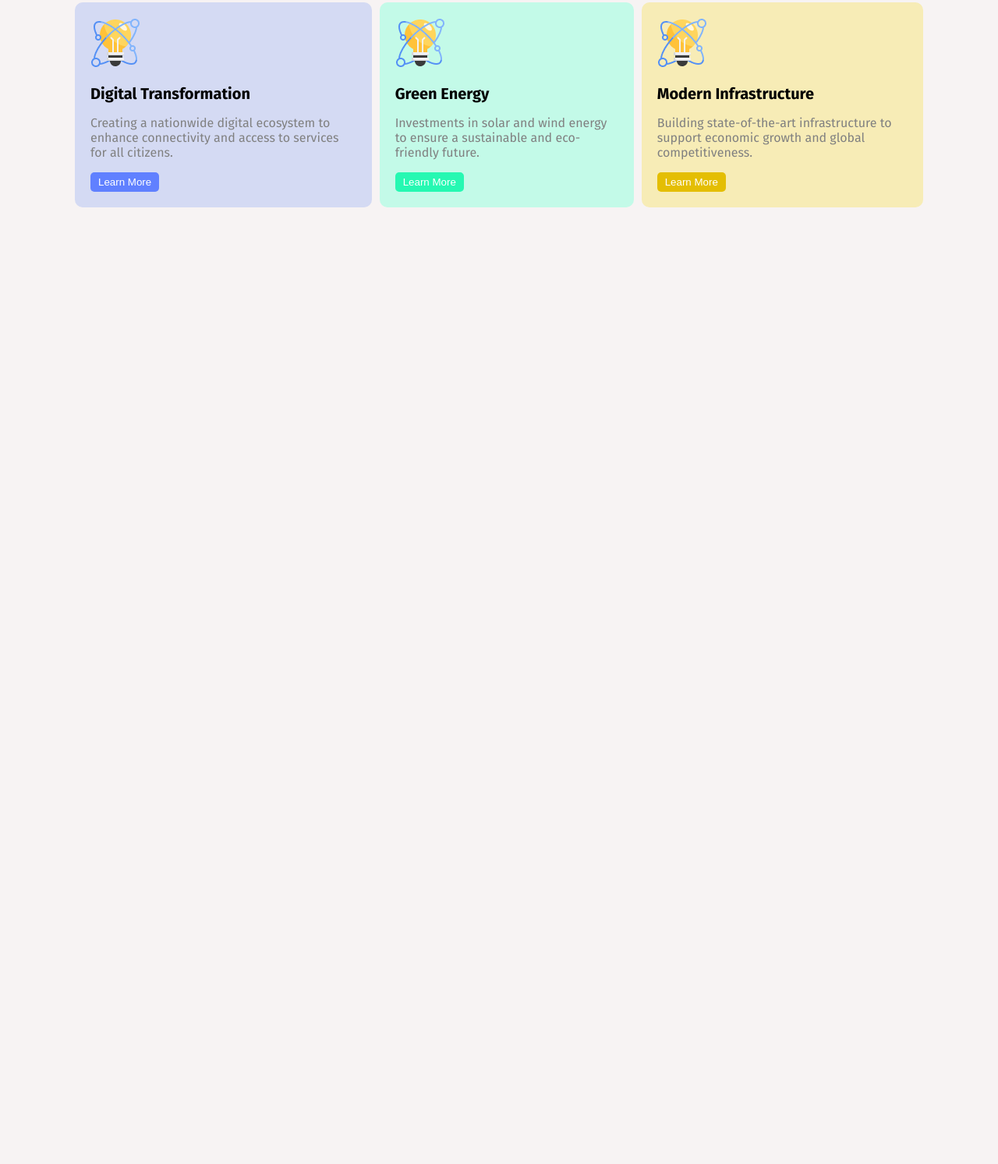
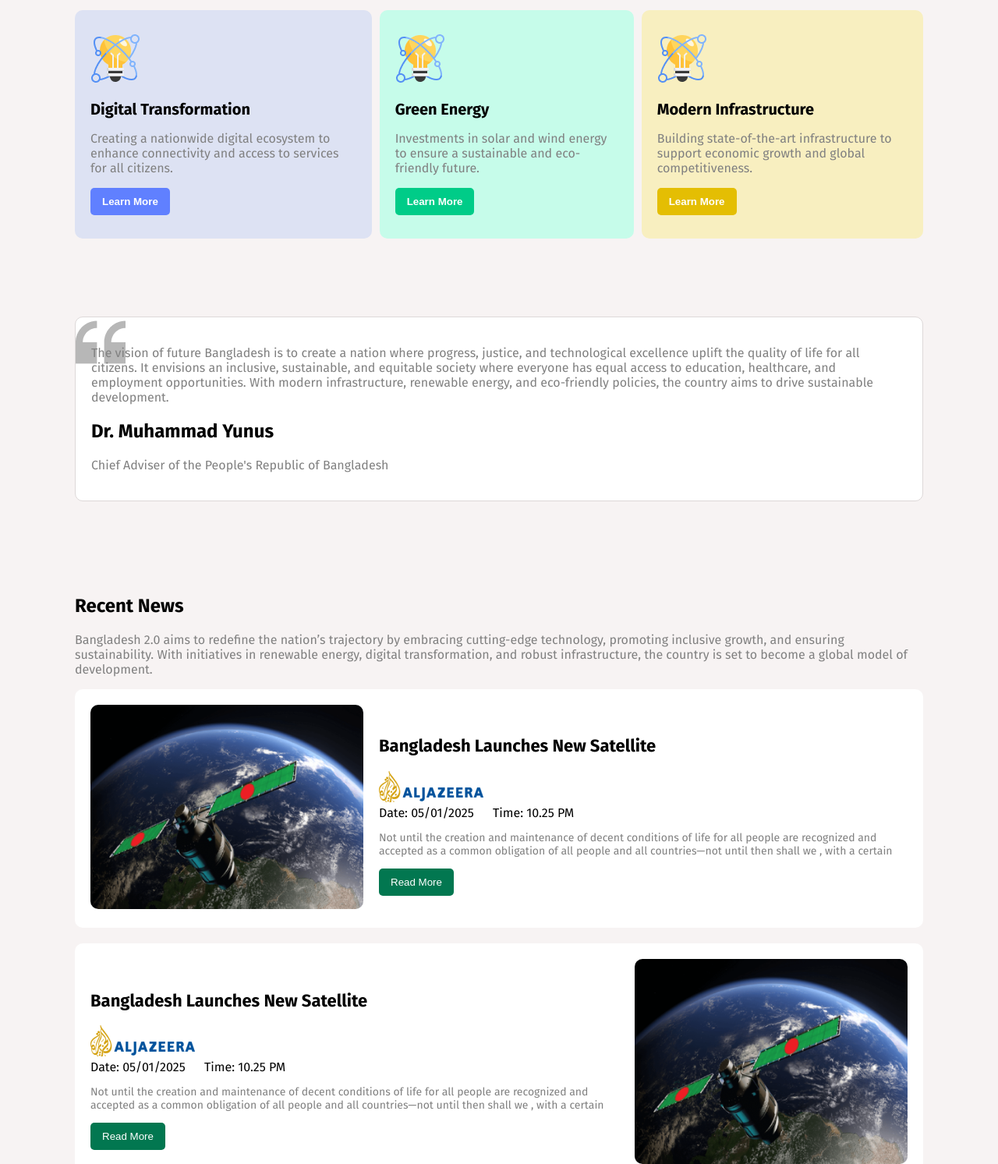
Before and after one commit to lipa-akter/1st-assaignment, a plain HTML site: page index.html in a window 1280 px wide. Shown: the part 1307-2800 px from the top of the page at 78% size. Before the commit the page ends 1653 px from the top, so only its background shows below. Drawn offline with Linux system fonts and the light colour scheme.

Commit message:
3rd commit

```diff
--- a/index.html
+++ b/index.html
@@ -94,6 +94,75 @@
                 </div>
             </div>
           </section>
+
+          <!-- others section -->
+           <section class="others">
+            <div class="container">
+                <p class="others-description">
+                    The vision of future Bangladesh is to create a nation where progress, justice, and technological excellence uplift the quality of life for all citizens. It envisions an inclusive, sustainable, and equitable society where everyone has equal access to education, healthcare, and employment opportunities. With modern infrastructure, renewable energy, and eco-friendly policies, the country aims to drive sustainable development. </p>
+                    <h1 class="others-title">Dr. Muhammad Yunus</h1>
+                    <p class="others-description">Chief Adviser of the People's Republic of Bangladesh</p>
+            </div>
+           </section>
+
+           <!-- Recent News-section -->
+           <section class="news-container">
+                <h1 class="news-content">Recent News</h1>
+                <p class="news-descriptions">Bangladesh 2.0 aims to redefine the nation’s trajectory by embracing cutting-edge technology, promoting inclusive growth, and ensuring sustainability. With initiatives in renewable energy, digital transformation, and robust infrastructure, the country is set to become a global model of development.</p>
+                <div class="resent-news">
+                   <div class="news">
+                        <img class="news-img" src="./assets/satelite.png" alt="">
+                    </div>
+                    <div class="news">
+                        <h1 class="news-title">Bangladesh Launches New Satellite</h1>
+                        <img  src="./assets/al-jazeera.png" alt=""><br>
+                        <time class="date" datetime="2025/01/12">Date: 05/01/2025</time>
+                        <time class="timee" datetime="2025/01/12">Time: 10.25 PM</time>
+
+                        <p class="news-description">Not until the creation and maintenance of decent conditions of life for all people are recognized and accepted as a common obligation of all people and all countries—not until then shall we  ,
+                        with a certain  </p>
+                        <button class="news-btn">Read More</button>
+                    </div>
+                </div>
+                <!-- news section 2 -->
+                  <div style="padding-top: 20px;">
+                    <div class="resent-news" style="padding-top: 20px;">
+
+                        <div class="news">
+                            <h1 class="news-title">Bangladesh Launches New Satellite</h1>
+                            <img  src="./assets/al-jazeera.png" alt=""><br>
+                            <time class="date" datetime="2025/01/12">Date: 05/01/2025</time>
+                            <time class="timee" datetime="2025/01/12">Time: 10.25 PM</time>
+
+                            <p class="news-description">Not until the creation and maintenance of decent conditions of life for all people are recognized and accepted as a common obligation of all people and all countries—not until then shall we  ,
+                            with a certain  </p>
+                            <button class="news-btn">Read More</button>
+                        </div>
+                        <div class="news">
+                           <img class="news-img" src="./assets/satelite.png" alt="">
+                       </div>
+                    </div>
+                  </div>
+                 <!-- recent section 3 -->
+                 <div style="padding-top: 20px;">
+
+                 <div class="resent-news">
+                    <div class="news">
+                         <img class="news-img" src="./assets/satelite.png" alt="">
+                     </div>
+                     <div class="news">
+                         <h1 class="news-title">Bangladesh Launches New Satellite</h1>
+                         <img  src="./assets/al-jazeera.png" alt=""><br>
+                         <time class="date" datetime="2025/01/12">Date: 05/01/2025</time>
+                         <time class="timee" datetime="2025/01/12">Time: 10.25 PM</time>
+
+                         <p class="news-description">Not until the creation and maintenance of decent conditions of life for all people are recognized and accepted as a common obligation of all people and all countries—not until then shall we  ,
+                         with a certain </p>
+                         <button class="news-btn">Read More</button>
+                     </div>
+                 </div>
+                 </div>
+           </section>
     </main>
     <footer>
 
--- a/style/style.css
+++ b/style/style.css
@@ -12,8 +12,9 @@ body{
 
 .navebar{
     display: flex;
-    justify-content: space-around;
+    justify-content: space-between;
     align-items: center;
+    padding: 0 70px;
 
 }
 .logo-text{
@@ -73,7 +74,7 @@ main{
     width:85%;
     margin: 60px auto;
     justify-content: center;
-    padding: 20px;
+    padding: 10px;
 
 }
 
@@ -95,7 +96,7 @@ main{
 .box1{
     background-color: white;
     border: 1px solid rgb(214, 210, 210);
-    padding: 10px;
+    padding: 20px;
     border-radius: 10px;
 }
 
@@ -120,9 +121,9 @@ main{
 /* card-section-1 */
 
 .card-1{
-    background-color: rgb(212, 218, 243);
+    background-color: rgb(221, 226, 243);
     border-radius: 10px;
-    padding: 20px;
+    padding: 30px 20px;
 }
 .card-title{
     font-size: 20px;
@@ -136,7 +137,8 @@ main{
     background-color: rgb(96, 128, 255);
     border: none;
     border-radius: 5px;
-    padding: 5px 10px;
+    padding: 10px 15px;
+    font-weight: bold;
     color: white;
 }
 
@@ -146,15 +148,16 @@ main{
 }
 /* card-section-2 */
 .card-2{
-    background-color: rgb(195, 250, 232);
+    background-color: rgb(198, 252, 234);
     border-radius: 10px;
-    padding: 20px;
+    padding: 30px 20px;
 }
 .card-btn-2{
-    background-color: rgb(38, 248, 178);
+    background-color: rgb(0, 204, 136);
     border: none;
     border-radius: 5px;
-    padding: 5px 10px;
+    padding: 10px 15px;
+    font-weight: bold;
     color: white;
 }
 
@@ -164,9 +167,9 @@ main{
 }
 /* card-section-3 */
 .card-3{
-    background-color: rgb(247, 236, 182);
+    background-color: rgb(248, 239, 192);
     border-radius: 10px;
-    padding: 20px;
+    padding: 30px 20px;
 }
 .card-btn-3{
 
@@ -175,7 +178,8 @@ main{
     background-color: rgb(228, 190, 3);
     border: none;
     border-radius: 5px;
-    padding: 5px 10px;
+    padding: 10px 15px;
+    font-weight: bold;
     color: white;
 }
 
@@ -183,3 +187,76 @@ main{
     background-color: white;
     color: black;
 }
+
+/* others section */
+
+.others{
+    padding-top: 100px;
+}
+.container{
+     background-color: white;
+     background-image: url(../assets/quote-bg.png);
+     background-repeat: no-repeat;
+     background-position: top left ;
+     border-radius: 10px;
+     border: 1px solid rgb(221, 216, 216);
+     padding: 20px;
+}
+.others-description{
+    font-size: 16px;
+    color: gray;
+}
+.others-title{
+    font-size:20 ;
+    font-weight: bold;
+}
+/* resent news style */
+.news-content{
+
+    font-weight: bold;
+    padding-top: 100px;
+
+}
+.resent-news{
+    display: flex;
+    justify-content: space-between;
+    background-color: white;
+    border-radius: 10px;
+    padding: 20px;
+    align-items: center;
+    gap:20px;
+
+}
+.news-descriptions{
+    font-size: 16px;
+    color: gray;
+}
+.news-img{
+    width: 350px;
+    border-radius: 10px;
+
+
+}
+.news-title{
+    font-size: 22px;
+    font-weight: bold;
+
+}
+.news-description{
+    font-size: 14px;
+    color: gray;
+}
+.timee{
+    padding-left: 20px;
+    font-size: 16px;
+}
+.date{
+    font-size: 16px;
+}
+.news-btn{
+    background-color: rgb(2, 119, 80);
+    border-radius: 5px;
+    border: none;
+    padding: 10px 15px;
+    color: white;
+}
```
